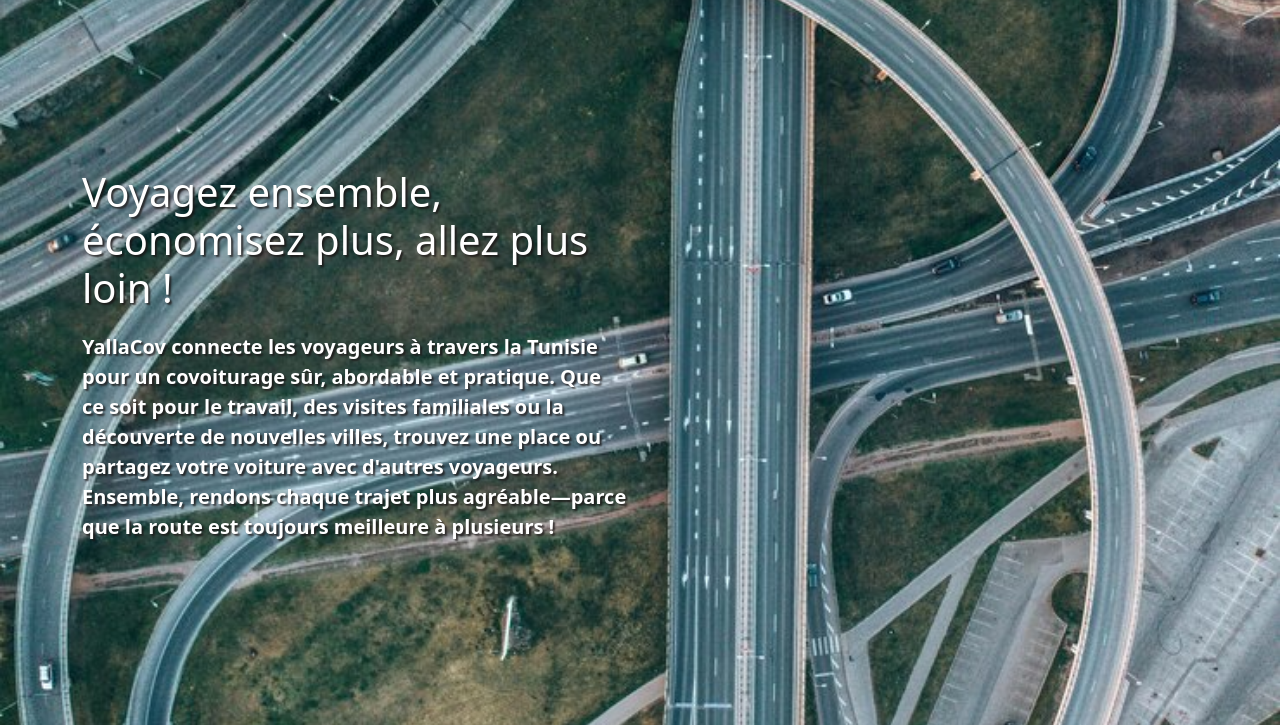
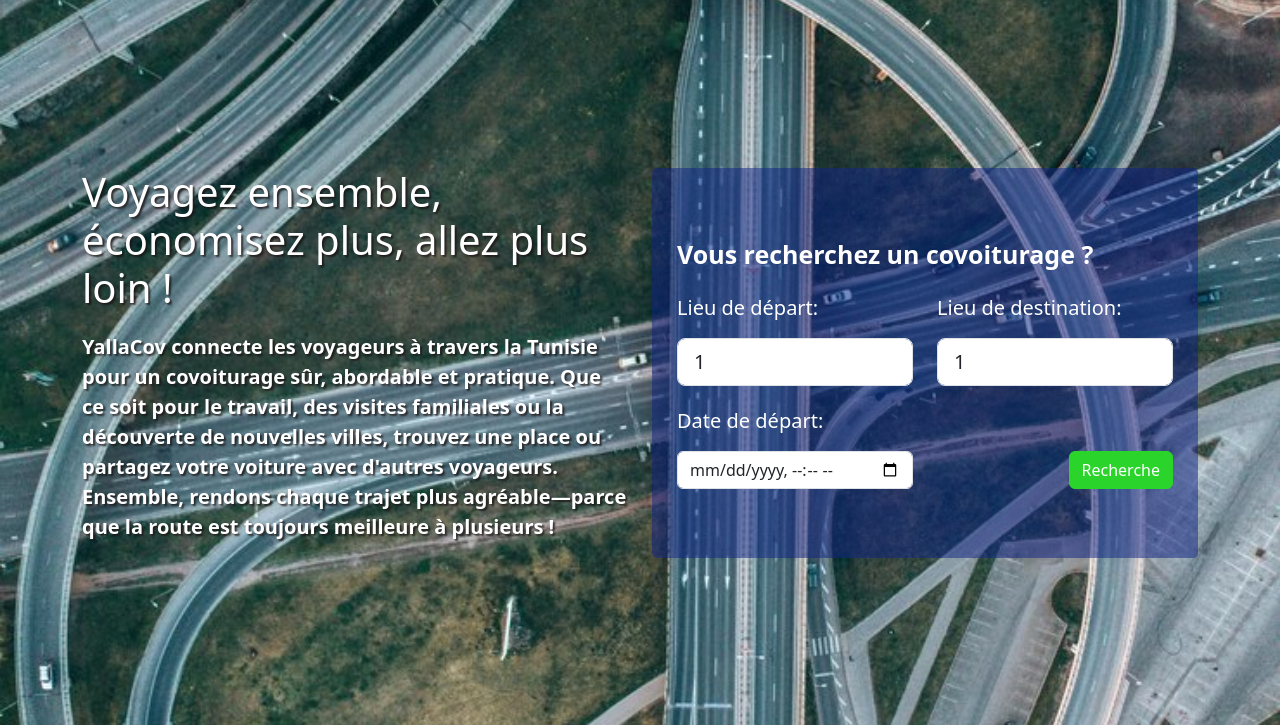
Before and after one commit to ShaheenJawadi/yallaCov, a Symfony app: template templates/home/index.html.twig in a window 1280 px wide. Shown: the part 75-800 px from the top of the page. Run offline with Twig, Linux system fonts and the light colour scheme; the template is opened without the code that fills it, so the values that code supplies are empty; some libraries are stand-ins or nearby versions.

Commit message:
Add search box to home page

```diff
--- a/public/css/styles.css
+++ b/public/css/styles.css
@@ -177,7 +177,6 @@ font-size: 18px;
     justify-content: center;
     align-items: center;
     color: #fff;
-    text-align: center;
 }
 
 .contentWrapper .homeHero .heroText{
@@ -190,3 +189,38 @@ font-size: 18px;
     font-weight: 600;
     margin-top: 20px;
 }
+.contentWrapper .homeHero .heroSearchBox{
+    display: flex;
+    height: 100%;
+    background: #10258582;
+    border-radius: 5px;
+    padding: 25px;
+    align-items: center;
+    justify-content: center;
+}
+
+.contentWrapper .homeHero .heroSearchBox .boxWrapper{
+   width: 100%;
+   display: flex;
+   flex-direction: column;
+   gap: 20px;
+}
+
+.contentWrapper .homeHero .heroSearchBox .boxWrapper .tit{
+    font-size: 25px;
+    font-weight: 700;
+}
+
+
+.contentWrapper .homeHero .heroSearchBox .boxWrapper label {
+
+    font-size: 20px;
+    margin-bottom: 15px;
+
+}
+
+.contentWrapper .homeHero .heroSearchBox .boxWrapper  .btnHolder{
+    width: 100%;
+    align-self: flex-end;
+    text-align: end;
+}
--- a/templates/home/index.html.twig
+++ b/templates/home/index.html.twig
@@ -15,15 +15,63 @@
 					</div>
 				</div>
 
-                <div class="col-md-6">
-					<div class="heroContent">
+				<div class="col-md-6">
+					<div class="heroSearchBox">
+						<div class="boxWrapper" >
+							<div class="tit">Vous recherchez un covoiturage ?</div>
+							<div class="row">
+								<div class="col-md-6">
+									<div class="form-group">
+										<label>Lieu de départ:</label>
+										<select class="form-control form-select-lg">
+											<option>1</option>
+											<option>2</option>
+											<option>3</option>
+											<option>4</option>
+											<option>5</option>
+										</select>
+									</div>
+								</div>
+								<div class="col-md-6">
+									<div class="form-group">
+										<label>Lieu de destination:</label>
+										<select class="form-control form-select-lg">
+											<option>1</option>
+											<option>2</option>
+											<option>3</option>
+											<option>4</option>
+											<option>5</option>
+										</select>
+									</div>
+								</div>
 
+							</div>
+							<div class="row">
+								<div class="col-md-6">
+
+
+									<div class="form-group">
+										<label>Date de départ:</label>
+										<input type="datetime-local"   class="  form-control">
+									</div>
+
+
+                                </div>
+								<div class="col-md-6 d-flex">
+                                <div class="btnHolder"><button type="button" class="btn btn-primary" >Recherche</button></div>
+
+                                </div>
+
+							</div>
+						</div>
 					</div>
 				</div>
 
 			</div>
 		</div>
+<script>
 
+</script>
 
 	</div>
 
```
